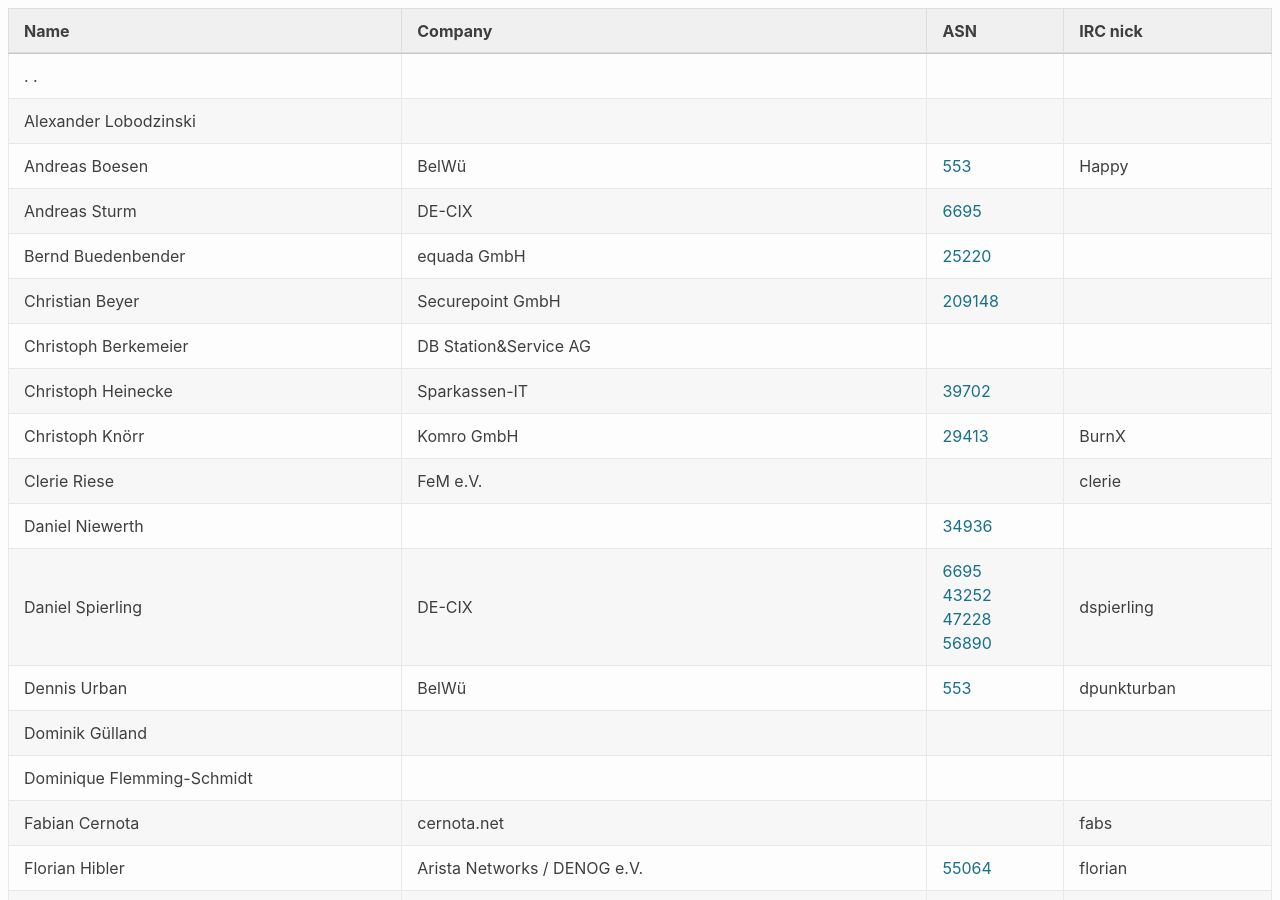
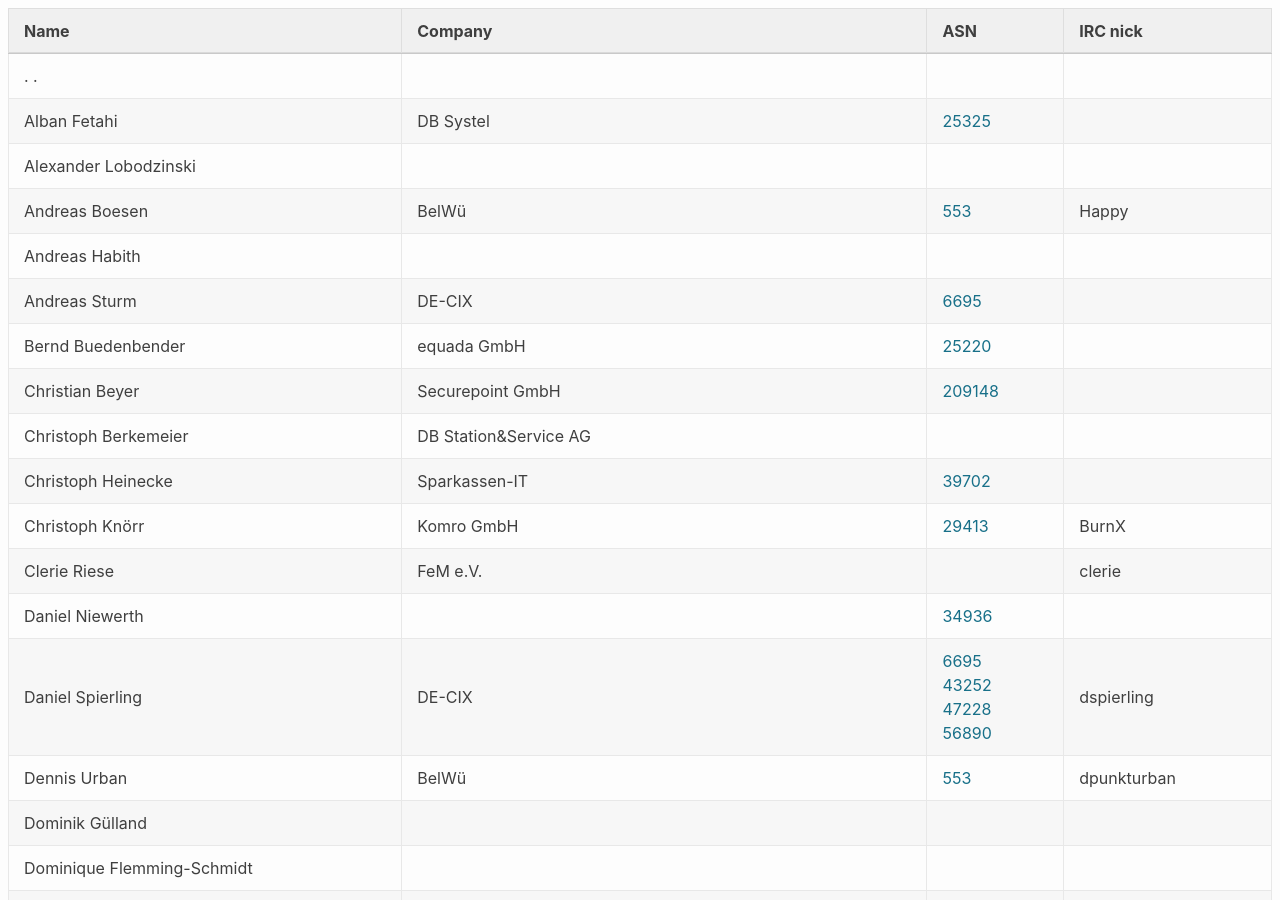
Before and after one commit to denog/pretix-attendeelist, a Jekyll site: the page built from denog2020.markdown, in a window 1280 px wide and 900 px high. Built offline with Jekyll 4.4.1, drawn with Linux system fonts in a browser that asks for light colours.

Commit message:
Latest data: Sat Jan 23 12:06:45 UTC 2021

```diff
--- a/_data/attendees_meetup2021-01.json
+++ b/_data/attendees_meetup2021-01.json
@@ -4,6 +4,12 @@
     "company": null,
     "irc": null,
     "asn": null
+  },
+  {
+    "name": "Alban Fetahi",
+    "company": "DB Systel",
+    "irc": null,
+    "asn": "AS25325"
   },
   {
     "name": "Alexander Lobodzinski",
@@ -16,6 +22,12 @@
     "company": "BelWü",
     "irc": "Happy",
     "asn": "553"
+  },
+  {
+    "name": "Andreas Habith",
+    "company": null,
+    "irc": null,
+    "asn": null
   },
   {
     "name": "Andreas Sturm",
```
